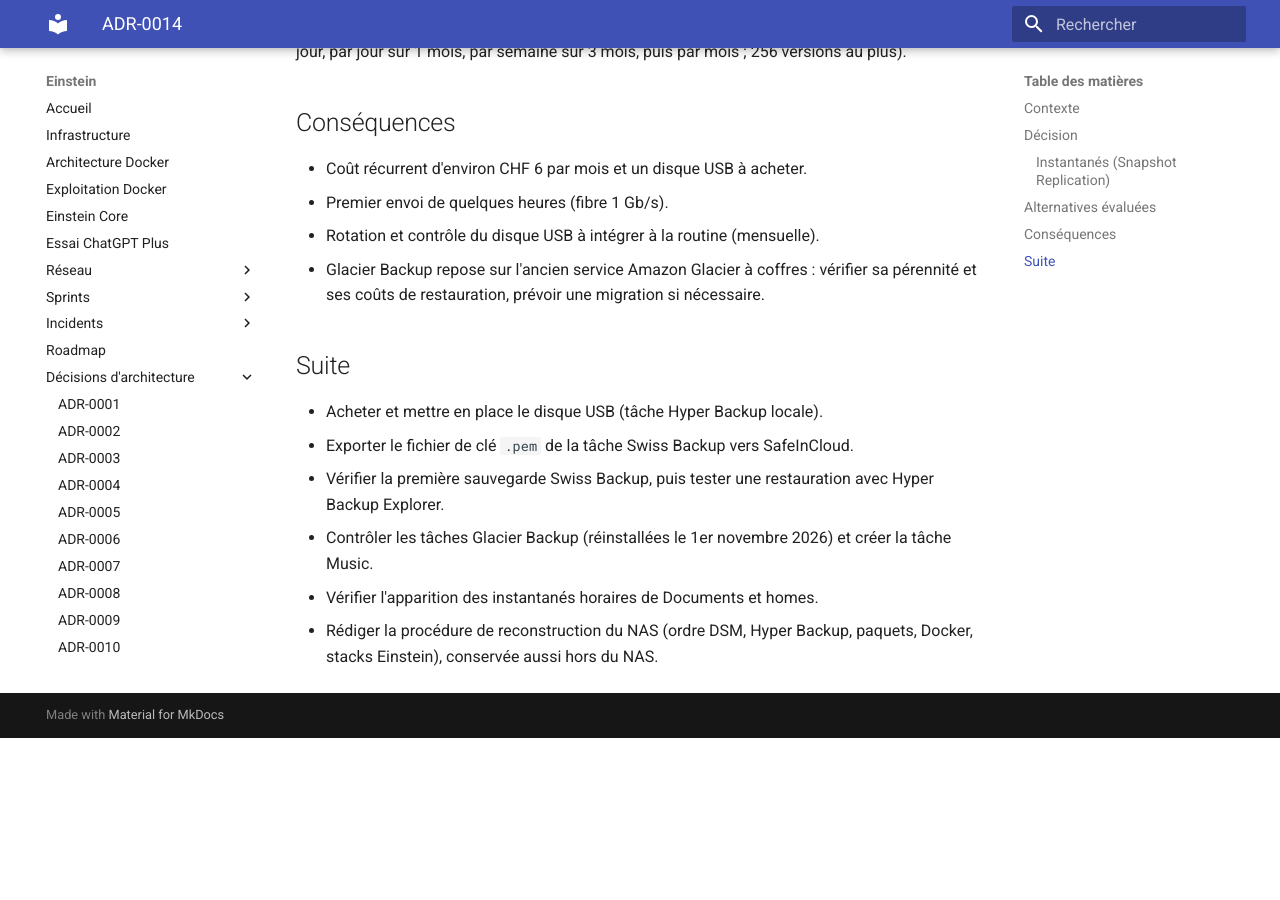
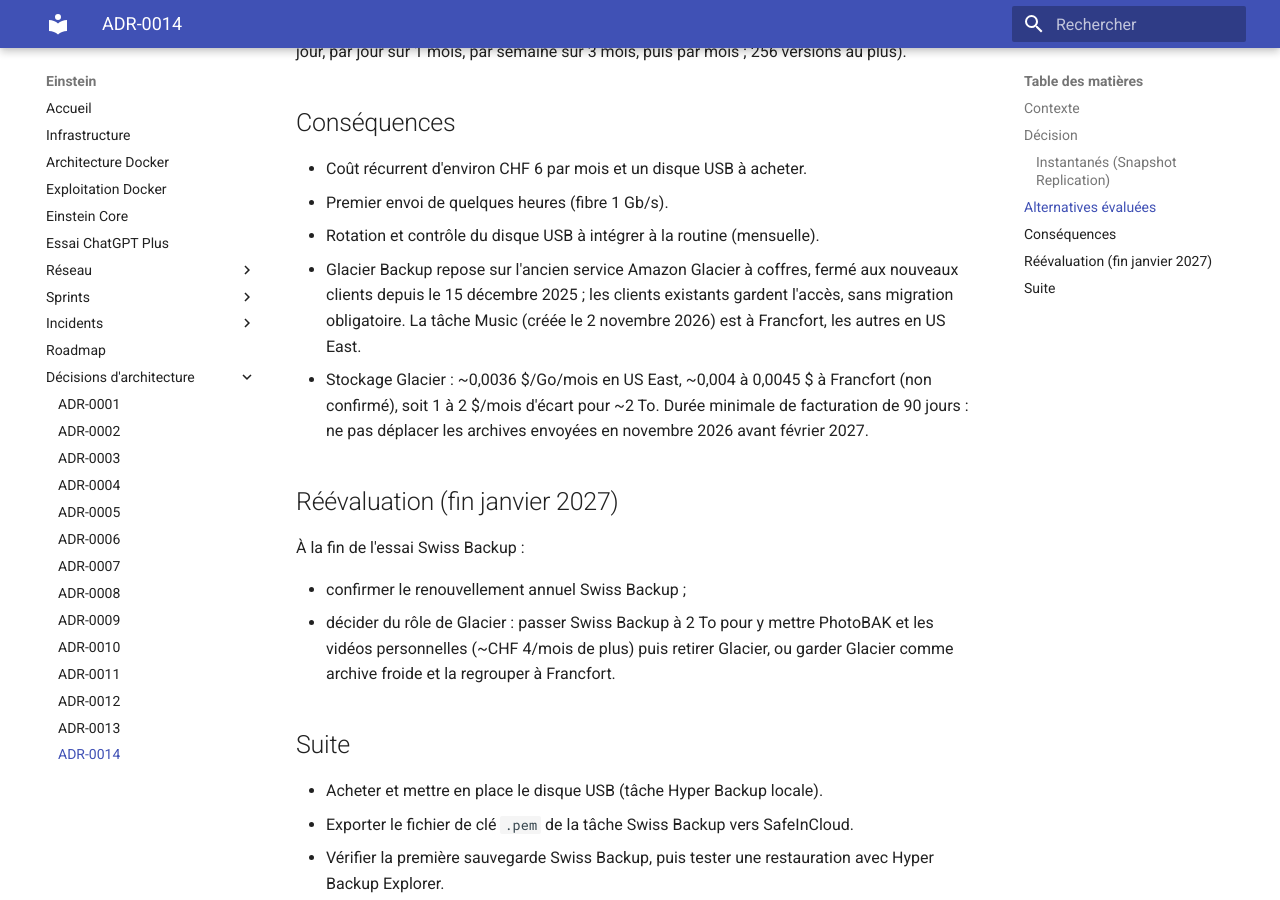
Before and after one commit to asanchez74/Einstein, an MkDocs documentation site: the page built from docs/adr/0014-strategie-sauvegarde-3-2-1.md, in a window 1280 px wide and 900 px high, scrolled down 3321 px. Built offline with MkDocs 1.6.1 and Material for MkDocs 9.7.7, drawn with Linux system fonts in a browser that asks for light colours; before the commit the page ends 4059 px from its top, so only the background shows below that.

Commit message:
docs: ADR-0014, avenir de Glacier et réévaluation fin janvier 2027
Ancien Glacier fermé aux nouveaux clients (accès conservé), tâche Music
à Francfort, écart de prix US/EU, durée minimale de 90 jours, et
décision à prendre à la fin de l'essai Swiss Backup.

Co-Authored-By: Claude Opus 5.5 <noreply@anthropic.com>

```diff
--- a/docs/adr/0014-strategie-sauvegarde-3-2-1.md
+++ b/docs/adr/0014-strategie-sauvegarde-3-2-1.md
@@ -113,9 +113,23 @@ sur 3 mois, puis par mois ; 256 versions au plus).
 - Coût récurrent d'environ CHF 6 par mois et un disque USB à acheter.
 - Premier envoi de quelques heures (fibre 1 Gb/s).
 - Rotation et contrôle du disque USB à intégrer à la routine (mensuelle).
-- Glacier Backup repose sur l'ancien service Amazon Glacier à coffres : vérifier
-  sa pérennité et ses coûts de restauration, prévoir une migration si
-  nécessaire.
+- Glacier Backup repose sur l'ancien service Amazon Glacier à coffres, fermé aux
+  nouveaux clients depuis le 15 décembre 2025 ; les clients existants gardent
+  l'accès, sans migration obligatoire. La tâche Music (créée le 2 novembre 2026)
+  est à Francfort, les autres en US East.
+- Stockage Glacier : ~0,0036 $/Go/mois en US East, ~0,004 à 0,0045 $ à
+  Francfort (non confirmé), soit 1 à 2 $/mois d'écart pour ~2 To. Durée
+  minimale de facturation de 90 jours : ne pas déplacer les archives envoyées en
+  novembre 2026 avant février 2027.
+
+## Réévaluation (fin janvier 2027)
+
+À la fin de l'essai Swiss Backup :
+
+- confirmer le renouvellement annuel Swiss Backup ;
+- décider du rôle de Glacier : passer Swiss Backup à 2 To pour y mettre PhotoBAK
+  et les vidéos personnelles (~CHF 4/mois de plus) puis retirer Glacier, ou
+  garder Glacier comme archive froide et la regrouper à Francfort.
 
 ## Suite
 
```
